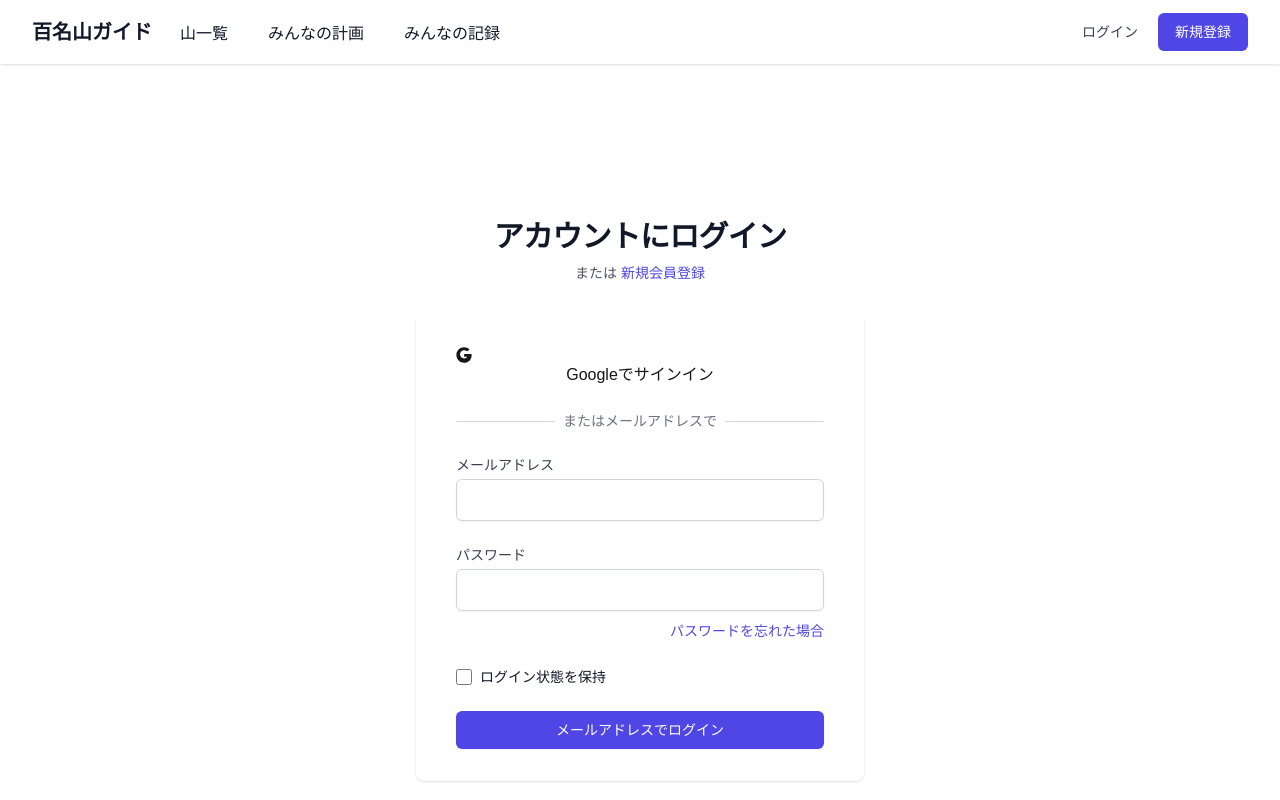
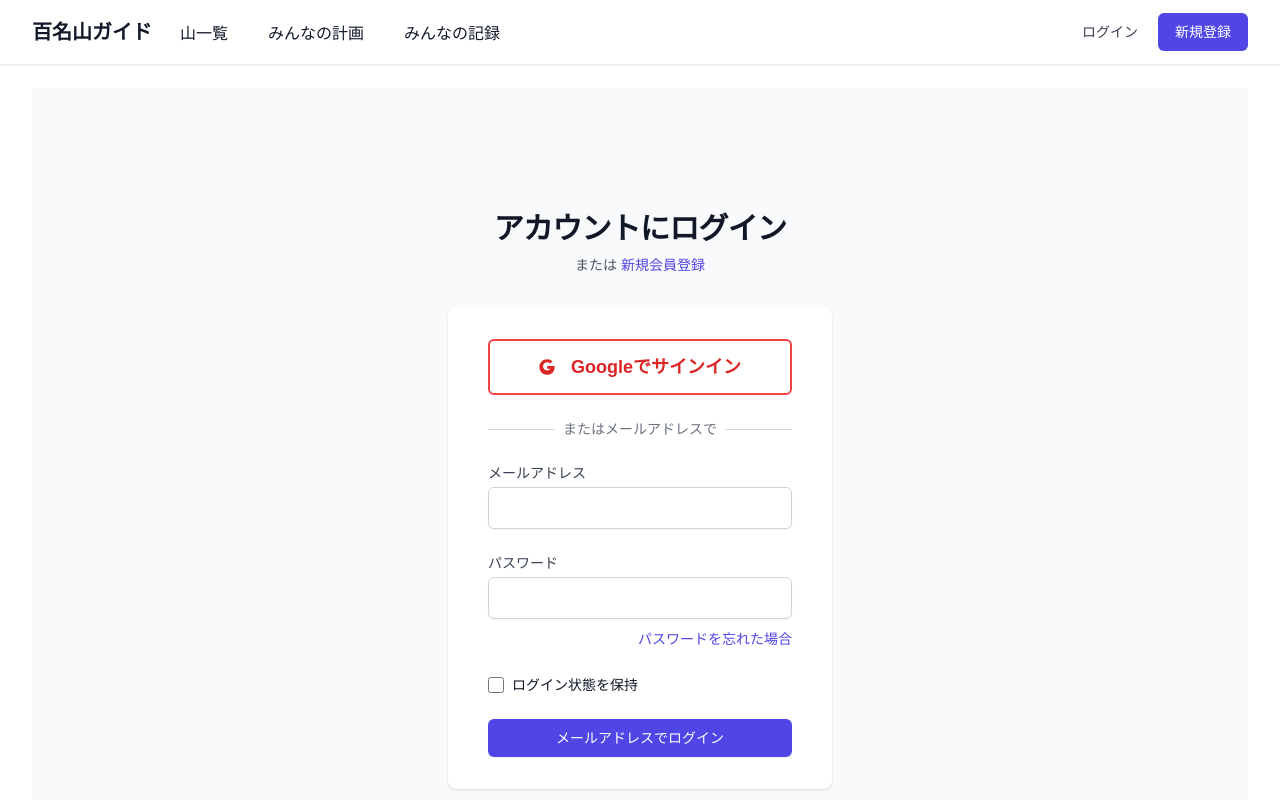
Before and after one commit to saitamanzo/hyakumeizan-guide, a Next.js app: page /signin in a window 1280 px wide. Shown: the top 800 px of the page. Built offline with nearby package versions, Linux system fonts and the light colour scheme; no server answers.

Commit message:
version 01.01.02

```diff
--- a/app/signin/page.tsx
+++ b/app/signin/page.tsx
@@ -16,8 +16,12 @@ function LoadingSpinner() {
 
 export default function SignInPage() {
   return (
-    <Suspense fallback={<LoadingSpinner />}>
-      <SignInForm />
-    </Suspense>
+    <div className="min-h-screen bg-gray-50 flex items-center justify-center">
+      <div className="w-full max-w-md">
+        <Suspense fallback={<LoadingSpinner />}>
+          <SignInForm />
+        </Suspense>
+      </div>
+    </div>
   );
 }
--- a/components/auth/OAuthSignIn.tsx
+++ b/components/auth/OAuthSignIn.tsx
@@ -3,7 +3,18 @@
 import { createClient } from "@/lib/supabase/client";
 
 const Button = ({ children, className, ...props }: React.ButtonHTMLAttributes<HTMLButtonElement> & { children: React.ReactNode; className?: string; }) => (
-  <button {...props} className={className}>{children}</button>
+  <button
+    {...props}
+    className={
+      [
+        "w-full flex items-center justify-center gap-2 py-3 px-4 rounded-md border-2 border-red-500 bg-white text-red-600 font-bold text-lg shadow-sm transition-all duration-150",
+        "hover:bg-red-50 hover:shadow-lg hover:border-red-600 focus:outline-none focus:ring-2 focus:ring-red-400 focus:ring-offset-2",
+        className
+      ].filter(Boolean).join(' ')
+    }
+  >
+    {children}
+  </button>
 );
 
 
```
